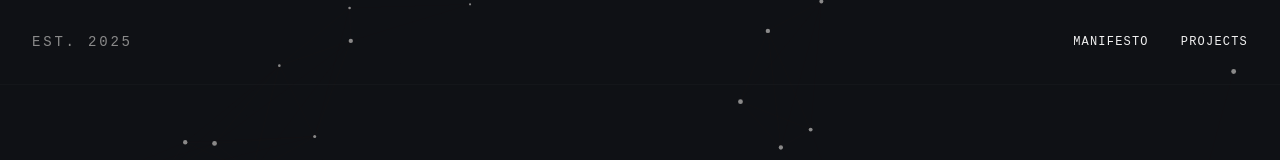
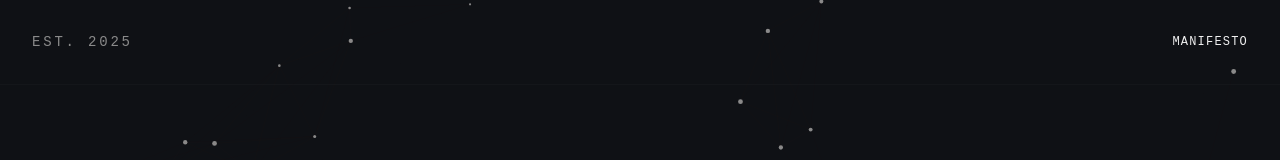
Before and after one commit to Mambattu-LLC/mambattu-llc.github.io, a React (Vite) app: page / in a window 1280 px wide. Shown: the top 160 px of the page. Built offline with nearby package versions, Linux system fonts and the light colour scheme.

Commit message:
chore: remove Projects

```diff
--- a/src/App.jsx
+++ b/src/App.jsx
@@ -434,9 +434,9 @@ const MambattuLanding = () => {
 							Manifesto
 						</span>
 					</button>
-					<span className="cursor-pointer hover:text-[#FFB000] transition-colors duration-300">
+					{/* <span className="cursor-pointer hover:text-[#FFB000] transition-colors duration-300">
 						Projects
-					</span>
+					</span> */}
 				</div>
 			</nav>
 
```
